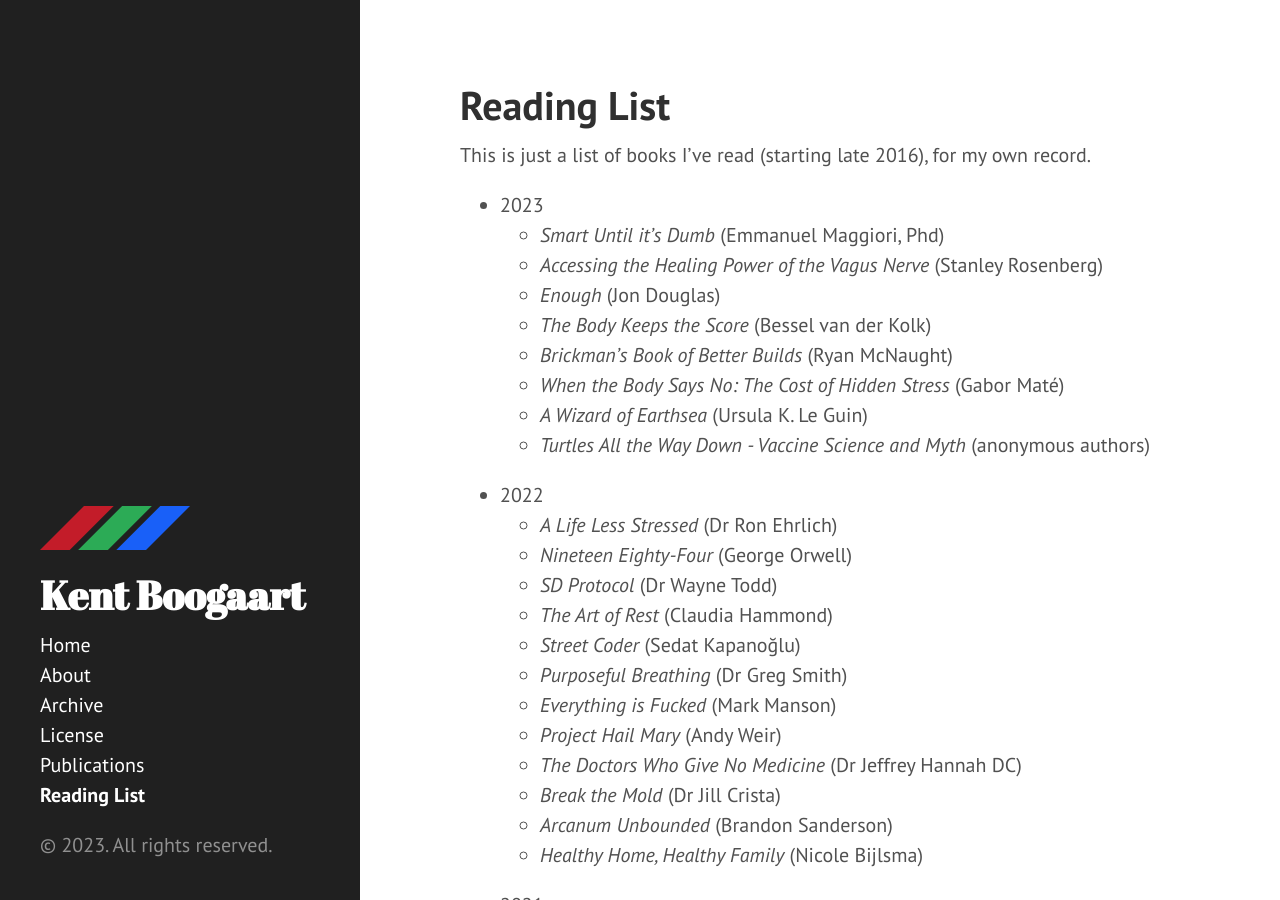
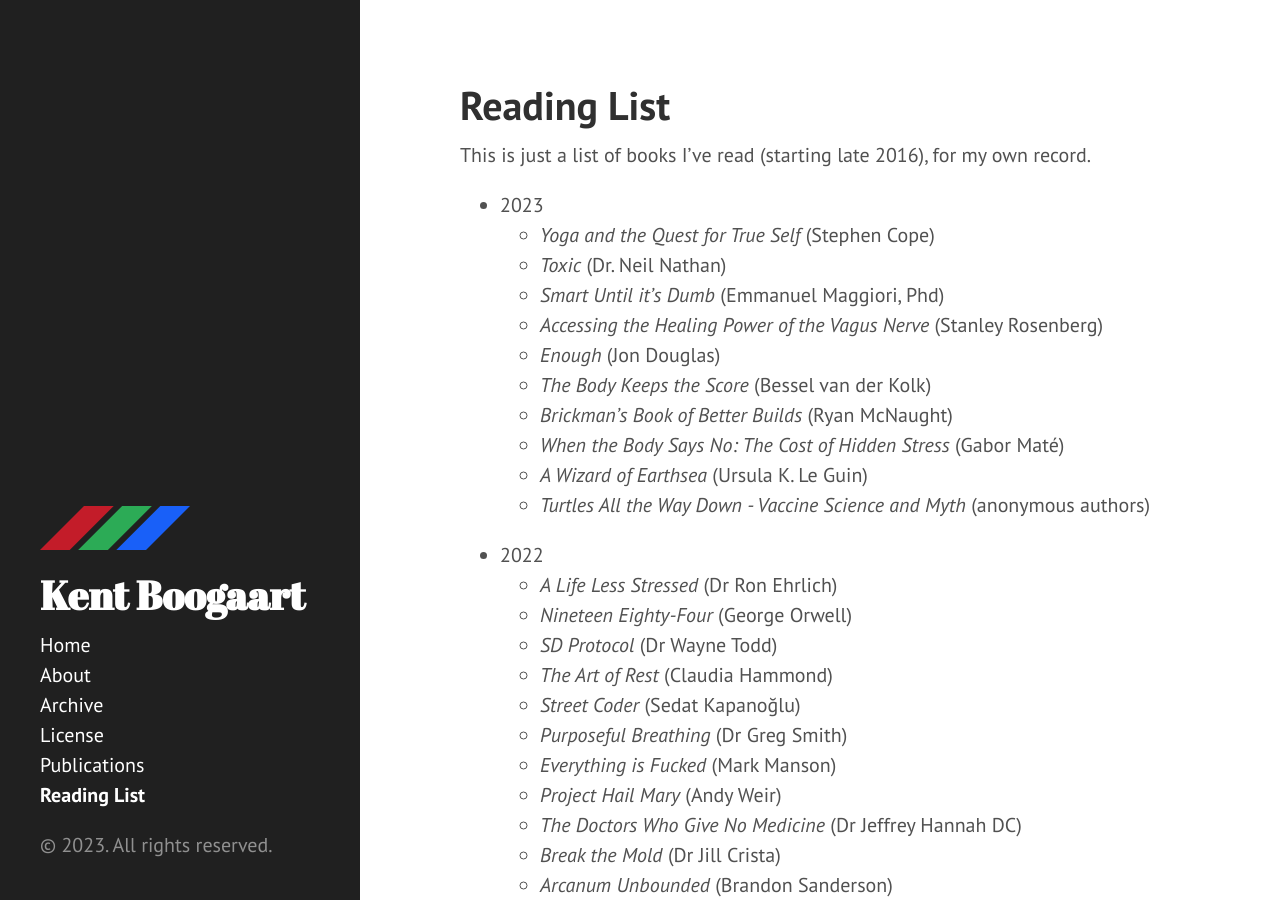
Before and after one commit to kentcb/kentcb.github.io, a Jekyll site: the page built from reading-list.md, in a window 1280 px wide and 900 px high. Built offline with Jekyll 4.4.1, drawn with Linux system fonts in a browser that asks for light colours; nearby versions of some CDN libraries.

Commit message:
Add Toxic and Yoga and the Quest for True Self

```diff
--- a/reading-list.md
+++ b/reading-list.md
@@ -6,6 +6,8 @@ sidebar: true
 This is just a list of books I've read (starting late 2016), for my own record.
 
 * 2023
+    * _Yoga and the Quest for True Self_ (Stephen Cope)
+    * _Toxic_ (Dr. Neil Nathan)
     * _Smart Until it's Dumb_ (Emmanuel Maggiori, Phd)
     * _Accessing the Healing Power of the Vagus Nerve_ (Stanley Rosenberg)
     * _Enough_ (Jon Douglas)
```
